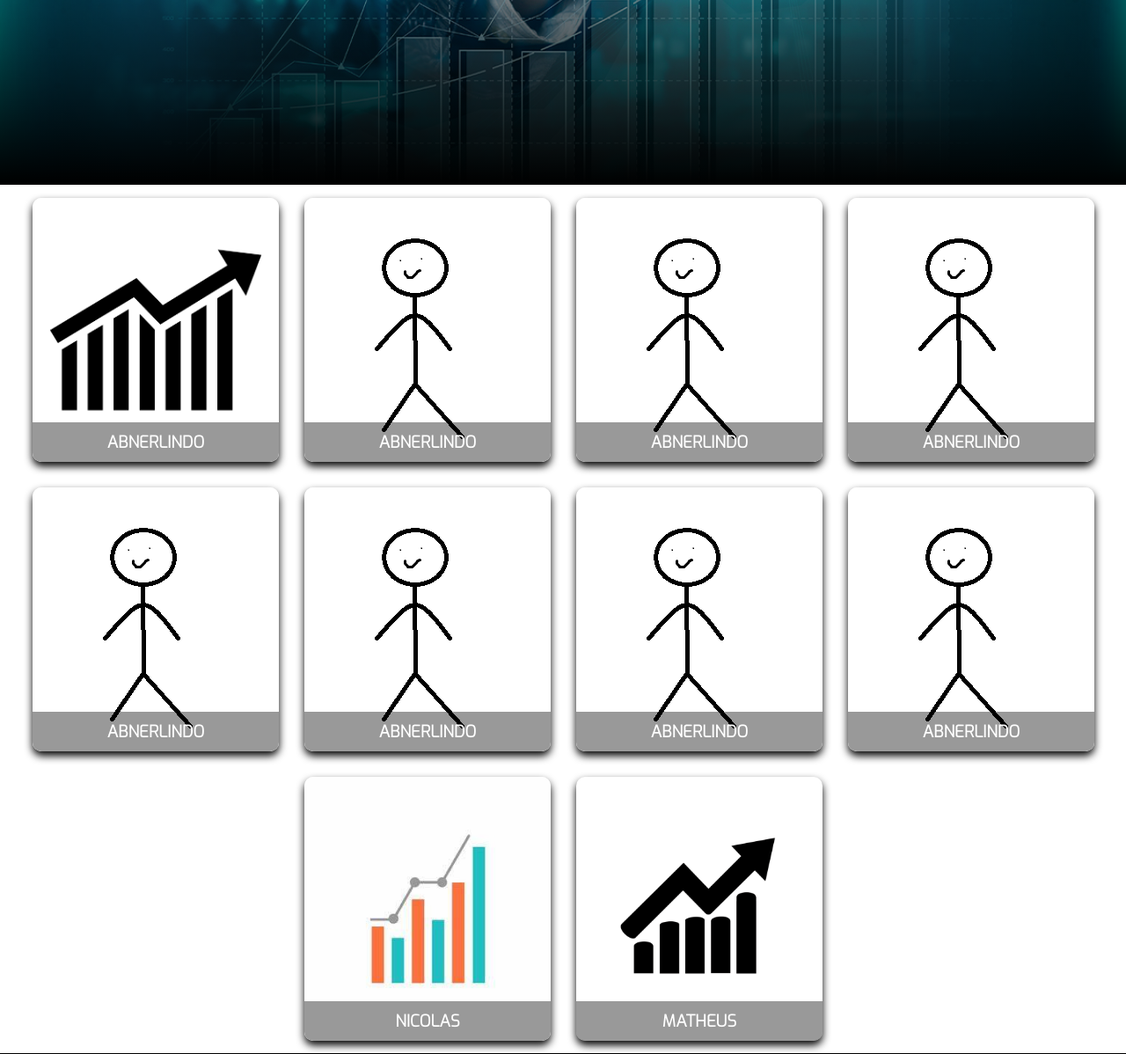
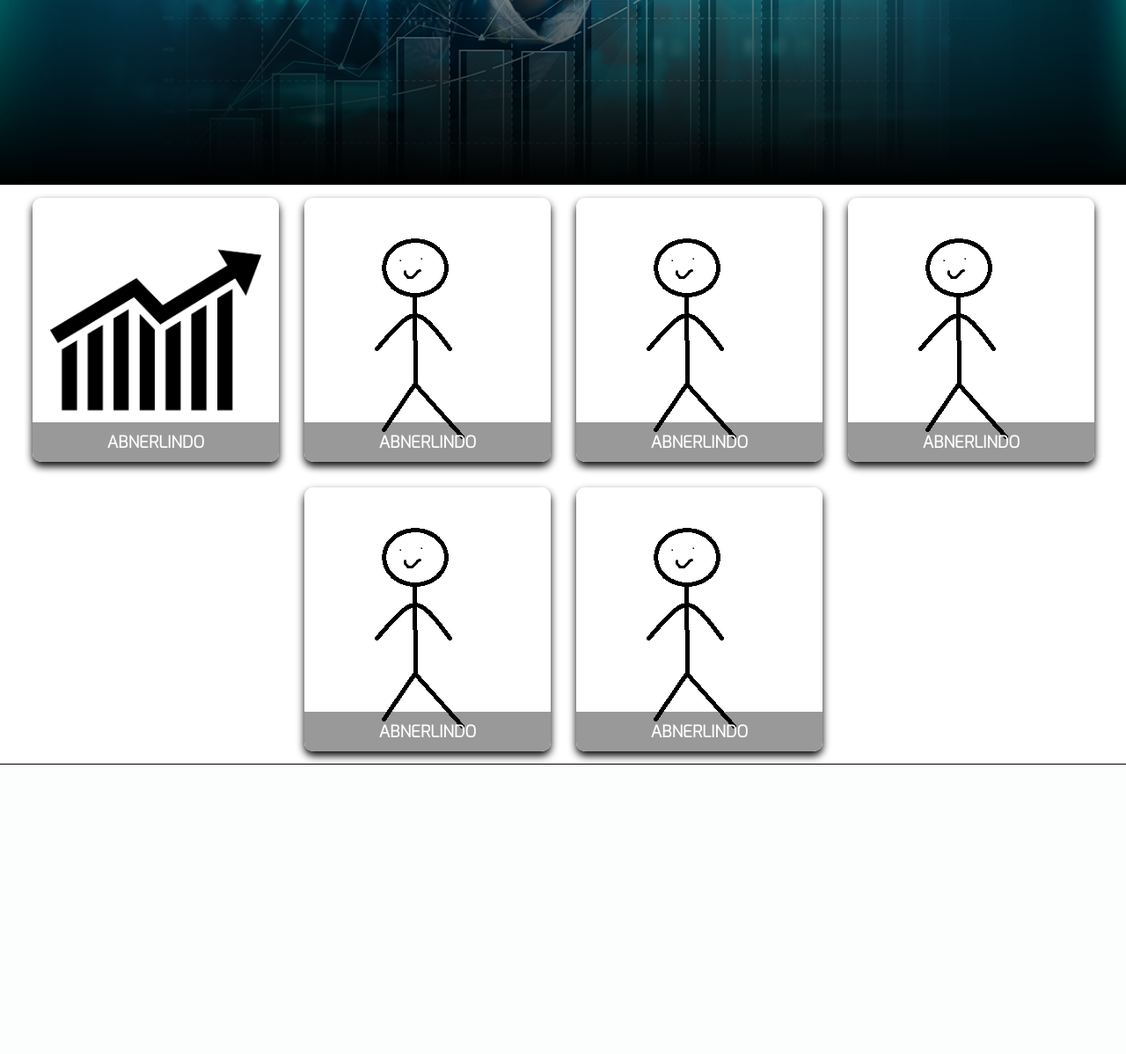
Before and after one commit to NicolasMachado777/SITE-IOT, a PHP site: page / in a window 1280 px wide. Shown: the part 4320-5518 px from the top of the page at 88% size. After the commit the page ends 5189 px from the top, so only its background shows below. Run offline with PHP 8.4, Linux system fonts and the light colour scheme.

Commit message:
(alteracaocards)

```diff
--- a/index.html
+++ b/index.html
@@ -69,7 +69,7 @@
             </p>
         </div>
     </section>
-    <section class="parallax" style="background-image: url(img/abner2.jpg);">
+    <section class="parallax" style="background-image: url(img/nicolas3.jpg);">
         <h1> METODOLOGIA </h1>
     </section>
 
@@ -127,7 +127,6 @@
         </div>
         <div class="face back">
             <h1>Pergunta 1: Tenho conhecimento sobre o significado de IOT, Internet das Coisas. </h1>
-
         </div>
     </div>
     <div class="card">
@@ -136,9 +135,7 @@
             <h3>ABNERLINDO</h3>
         </div>
         <div class="face back">
-            <h3>GOSTOSO</h3>
-            <p>Lorem ipsum dolor sit, amet consectetur adipisicing elit. Eius harum molestiae iste, nihil doloribus fugiat distinctio ducimus maxime totam nulla fuga odio non aperiam eos?</p>
-
+            <h1>Pergunta 2: Em minha opinião a IOT influência na vida das pessoas.</h1>
         </div>
     </div>
     <div class="card">
@@ -147,9 +144,7 @@
             <h3>ABNERLINDO</h3>
         </div>
         <div class="face back">
-            <h3>GOSTOSO</h3>
-            <p>Lorem ipsum dolor sit, amet consectetur adipisicing elit. Eius harum molestiae iste, nihil doloribus fugiat distinctio ducimus maxime totam nulla fuga odio non aperiam eos?</p>
-
+            <h1>Pergunta 3: Em minha opinião a IOT é facilitadora no cotidiano das pessoas.</h1>
         </div>
     </div>
     <div class="card">
@@ -158,9 +153,7 @@
             <h3>ABNERLINDO</h3>
         </div>
         <div class="face back">
-            <h3>GOSTOSO</h3>
-            <p>Lorem ipsum dolor sit, amet consectetur adipisicing elit. Eius harum molestiae iste, nihil doloribus fugiat distinctio ducimus maxime totam nulla fuga odio non aperiam eos?</p>
-
+            <h1>Pergunta 04: Eu acredito que a IOT pode influenciar no ambiente escolar.</h1>
         </div>
     </div>
     <div class="card">
@@ -169,9 +162,7 @@
             <h3>ABNERLINDO</h3>
         </div>
         <div class="face back">
-            <h3>GOSTOSO</h3>
-            <p>Lorem ipsum dolor sit, amet consectetur adipisicing elit. Eius harum molestiae iste, nihil doloribus fugiat distinctio ducimus maxime totam nulla fuga odio non aperiam eos?</p>
-
+            <h1>Pergunta 05: Eu acredito que a IOT pode ajudar no processo de ensino-aprendizagem dos alunos.</h1>
         </div>
     </div>
     <div class="card">
@@ -180,57 +171,9 @@
             <h3>ABNERLINDO</h3>
         </div>
         <div class="face back">
-            <h3>GOSTOSO</h3>
-            <p>Lorem ipsum dolor sit, amet consectetur adipisicing elit. Eius harum molestiae iste, nihil doloribus fugiat distinctio ducimus maxime totam nulla fuga odio non aperiam eos?</p>
-
+            <h1>Pergunta 06: Eu já tive contado com aparelhos digitais que utilizam a IOT, tais como Alexa, Smart TV e etc. </h1>
         </div>
     </div>
-    <div class="card">
-        <div class="face front">
-            <img src="img/davi.jpg" alt="">
-            <h3>ABNERLINDO</h3>
-        </div>
-        <div class="face back">
-            <h3>GOSTOSO</h3>
-            <p>Lorem ipsum dolor sit, amet consectetur adipisicing elit. Eius harum molestiae iste, nihil doloribus fugiat distinctio ducimus maxime totam nulla fuga odio non aperiam eos?</p>
-
-        </div>
-    </div>
-    <div class="card">
-        <div class="face front">
-            <img src="img/davi.jpg" alt="">
-            <h3>ABNERLINDO</h3>
-        </div>
-        <div class="face back">
-            <h3>GOSTOSO</h3>
-            <p>Lorem ipsum dolor sit, amet consectetur adipisicing elit. Eius harum molestiae iste, nihil doloribus fugiat distinctio ducimus maxime totam nulla fuga odio non aperiam eos?</p>
-
-        </div>
-    </div>
-
-        <div class="card">
-            <div class="face front">
-                <img src="img/OP.jpg" alt="">
-                <h3>NICOLAS</h3>
-            </div>
-            <div class="face back">
-                <h3>CRIA</h3>
-                <p>Lorem ipsum dolor sit, amet consectetur adipisicing elit. Eius harum molestiae iste, nihil doloribus
-                    fugiat distinctio ducimus maxime totam nulla fuga odio non aperiam eos?</p>
-            </div>
-        </div>
-
-        <div class="card">
-            <div class="face front">
-                <img src="img/R.png" alt="">
-                <h3>MATHEUS</h3>
-            </div>
-            <div class="face back">
-                <h3>LINDO</h3>
-                <p>Lorem ipsum dolor sit, amet consectetur adipisicing elit. Eius harum molestiae iste, nihil doloribus
-                    fugiat distinctio ducimus maxime totam nulla fuga odio non aperiam eos?</p>
-            </div>
-        </div>
 
     </section>
 
--- a/style.css
+++ b/style.css
@@ -257,7 +257,8 @@ section.parallax::after {
     color: #f3f3f3;
     display: flex;
     flex-direction: column;
-    justify-content: space-between;
+    justify-content: center;
+    align-items: center;
     text-align: center;
     box-shadow: 0 5px 10px #000;
 }
@@ -273,9 +274,8 @@ section.parallax::after {
 }
 
 .card .back h1 {
-    font-size: 25px;
+    font-size: 22px;
     letter-spacing: 2px;
-    padding: 10%;
 }
 
 .card .back p {
```
